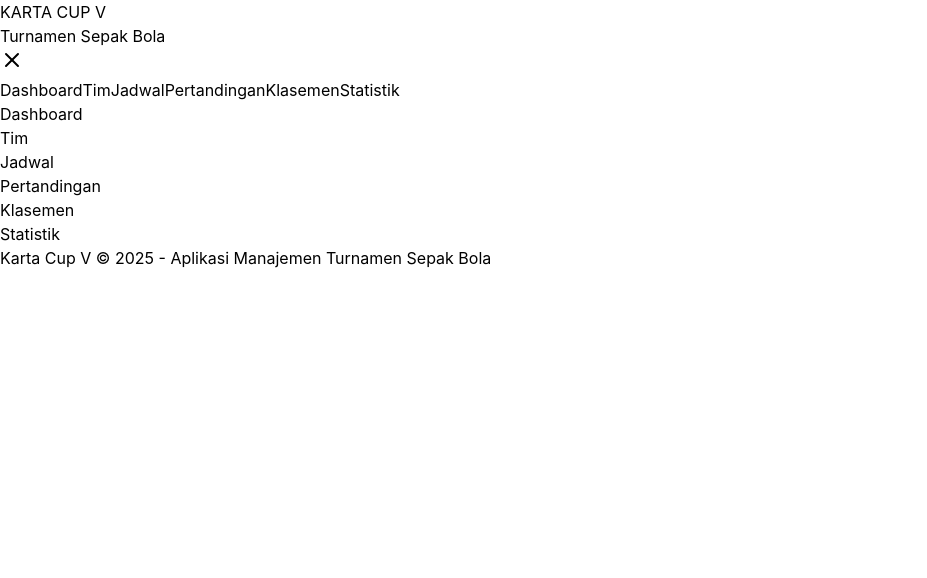
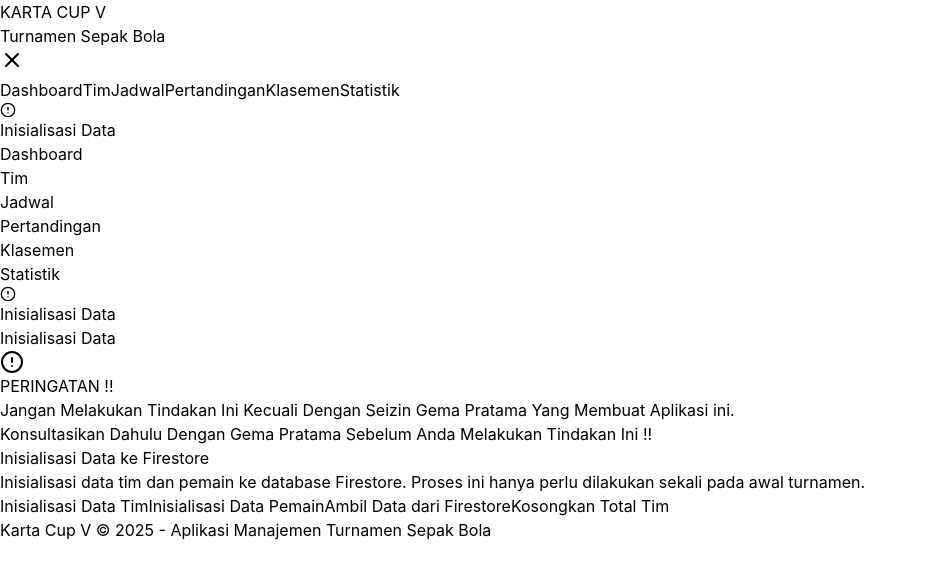
Before and after one commit to KOPJI/kartaliga, a React (Vite) app: page /data-initialization in a window 1280 px wide. Both pictures are taken after a click on the button 12 px from the left and 60 px from the top of the page. Shown: the top 578 px of the page, without its empty margins (0-927 px from the left). Built offline with nearby package versions, Linux system fonts and the light colour scheme; no server answers; the database is empty.

Commit message:
Menambahkan halaman Inisialisasi Data ke Firestore dan menambahkan link di navbar

```diff
--- a/src/App.tsx
+++ b/src/App.tsx
@@ -11,6 +11,7 @@ import Matches from './pages/Matches';
 import MatchDetail from './pages/MatchDetail';
 import Standings from './pages/Standings';
 import Statistics from './pages/Statistics';
+import DataInitializationPage from './pages/DataInitialization';
 
 import './index.css';
 
@@ -43,6 +44,7 @@ function App() {
               <Route path="/matches/:id" element={<MatchDetail />} />
               <Route path="/standings" element={<Standings />} />
               <Route path="/statistics" element={<Statistics />} />
+              <Route path="/data-initialization" element={<DataInitializationPage />} />
             </Routes>
           </main>
 
--- a/src/components/Header.tsx
+++ b/src/components/Header.tsx
@@ -1,6 +1,6 @@
 import React, { useState } from 'react';
 import { Link, useLocation } from 'react-router-dom';
-import { ChevronDown, Menu, X } from 'lucide-react';
+import { ChevronDown, Menu, X, CircleAlert } from 'lucide-react';
 
 const Header = () => {
   const [isMenuOpen, setIsMenuOpen] = useState(false);
@@ -13,6 +13,7 @@ const Header = () => {
     { path: '/matches', label: 'Pertandingan' },
     { path: '/standings', label: 'Klasemen' },
     { path: '/statistics', label: 'Statistik' },
+    { path: '/data-initialization', label: 'Inisialisasi Data', icon: <CircleAlert size={16} className="inline mr-1" /> },
   ];
 
   const toggleMenu = () => {
@@ -49,12 +50,13 @@ const Header = () => {
               <Link
                 key={item.path}
                 to={item.path}
-                className={`py-2 hover:text-green-200 transition-colors ${
+                className={`py-2 hover:text-green-200 transition-colors flex items-center ${
                   location.pathname === item.path
                     ? 'border-b-2 border-white font-semibold'
                     : ''
                 }`}
               >
+                {item.icon && item.icon}
                 {item.label}
               </Link>
             ))}
@@ -69,13 +71,14 @@ const Header = () => {
                 <li key={item.path}>
                   <Link
                     to={item.path}
-                    className={`block py-2 px-4 rounded ${
+                    className={`block py-2 px-4 rounded flex items-center ${
                       location.pathname === item.path
                         ? 'bg-green-700 font-semibold'
                         : 'hover:bg-green-700'
                     }`}
                     onClick={() => setIsMenuOpen(false)}
                   >
+                    {item.icon && item.icon}
                     {item.label}
                   </Link>
                 </li>
--- /dev/null
+++ b/src/pages/DataInitialization.tsx
@@ -0,0 +1,13 @@
+import React from 'react';
+import DataInitializationComponent from '../components/DataInitialization';
+
+const DataInitializationPage = () => {
+  return (
+    <div>
+      <h1 className="text-2xl font-bold mb-6">Inisialisasi Data</h1>
+      <DataInitializationComponent />
+    </div>
+  );
+};
+
+export default DataInitializationPage;
```
